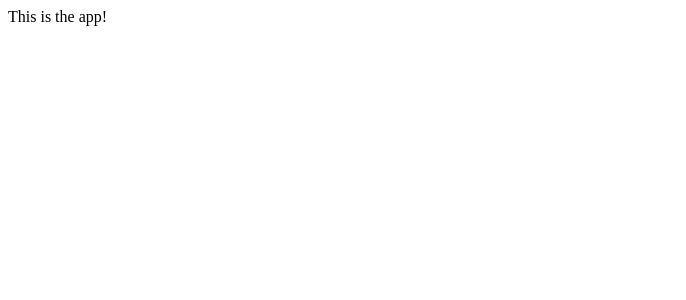
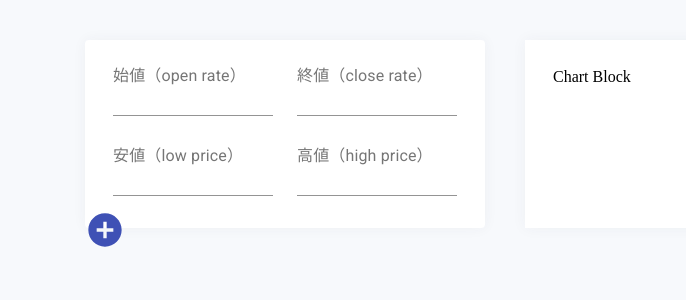
Before and after one commit to MrSung/fire-candle, a React (Create React App) app: page / in a window 1280 px wide. Shown: the top 300 px of the page, without its empty margins (0-686 px from the left). Built offline with nearby package versions, Linux system fonts and the light colour scheme.

Commit message:
some layout adjustment

```diff
--- /dev/null
+++ b/src/app.tsx
@@ -0,0 +1,11 @@
+import React from 'react'
+import { LayoutInputChart } from './components/templates/layout-input-chart'
+import { InputBlocks } from './components/organisms/input-blocks'
+import { ChartBlocks } from './components/organisms/chart-blocks'
+
+export const App = () => (
+  <LayoutInputChart>
+    <InputBlocks />
+    <ChartBlocks />
+  </LayoutInputChart>
+)
--- a/src/components/app.tsx
+++ /dev/null
@@ -1,3 +0,0 @@
-import React from 'react'
-
-export const App = () => <div>This is the app!</div>
--- /dev/null
+++ b/src/components/atoms/add-block-button.tsx
@@ -0,0 +1,26 @@
+import React from 'react'
+import styled from 'styled-components'
+import AddCircle from '@material-ui/icons/AddCircle'
+
+export const AddBlockButton = () => {
+  return (
+    <Wrapper type='button'>
+      <AddCircle color='primary' style={{ fontSize: 40 }} />
+    </Wrapper>
+  )
+}
+
+const Wrapper = styled.button`
+  display: flex;
+  position: absolute;
+  right: 0;
+  bottom: -22px;
+  left: 0;
+  margin: 0 auto;
+  padding: 0;
+  border: none;
+  outline: none;
+  background-color: transparent;
+  cursor: pointer;
+  appearance: none;
+`
--- /dev/null
+++ b/src/components/atoms/input-set.tsx
@@ -0,0 +1,34 @@
+import React from 'react'
+import styled from 'styled-components'
+import { Input, InputLabel } from '@material-ui/core'
+
+interface IInputSetProps {
+  id: string
+  labelText: string
+}
+
+export const InputSet = ({ id, labelText }: IInputSetProps) => {
+  return (
+    <Wrapper>
+      <StyledInputLabel>
+        <LabelText>{labelText}</LabelText>
+        <Input id={id} />
+      </StyledInputLabel>
+    </Wrapper>
+  )
+}
+
+const Wrapper = styled.div`
+  &:nth-of-type(n + 3) {
+    margin-top: 2rem;
+  }
+`
+
+const StyledInputLabel = styled(InputLabel)`
+  width: 160px;
+`
+
+const LabelText = styled.span`
+  display: inline-block;
+  margin-right: 0.5em;
+`
--- /dev/null
+++ b/src/components/molecules/chart-block.tsx
@@ -0,0 +1,8 @@
+import React from 'react'
+import styled from 'styled-components'
+
+export const ChartBlock = () => {
+  return <Wrapper>Chart Block</Wrapper>
+}
+
+const Wrapper = styled.div``
--- /dev/null
+++ b/src/components/molecules/input-block.tsx
@@ -0,0 +1,38 @@
+import React from 'react'
+import styled from 'styled-components'
+import { InputSet } from '../atoms/input-set'
+
+const inputBlockItems = [
+  {
+    id: 'openRate',
+    labelText: '始値（open rate）'
+  },
+  {
+    id: 'closeRate',
+    labelText: '終値（close rate）'
+  },
+  {
+    id: 'lowPrice',
+    labelText: '安値（low price）'
+  },
+  {
+    id: 'highPrice',
+    labelText: '高値（high price）'
+  }
+]
+
+export const InputBlock = () => {
+  return (
+    <Wrapper>
+      {inputBlockItems.map(({ id, labelText }) => (
+        <InputSet key={id} id={id} labelText={labelText} />
+      ))}
+    </Wrapper>
+  )
+}
+
+const Wrapper = styled.div`
+  display: flex;
+  flex-wrap: wrap;
+  justify-content: space-between;
+`
--- /dev/null
+++ b/src/components/organisms/chart-blocks.tsx
@@ -0,0 +1,19 @@
+import React from 'react'
+import styled from 'styled-components'
+import { ChartBlock } from '../molecules/chart-block'
+
+export const ChartBlocks = () => {
+  return (
+    <Wrapper>
+      <ChartBlock />
+    </Wrapper>
+  )
+}
+
+const Wrapper = styled.div`
+  flex-grow: 1;
+  margin-left: 40px;
+  padding: 28px 28px 40px;
+  background-color: #fff;
+  box-shadow: 0 0 14px 0 rgba(53, 64, 82, 0.05);
+`
--- /dev/null
+++ b/src/components/organisms/input-blocks.tsx
@@ -0,0 +1,22 @@
+import React from 'react'
+import styled from 'styled-components'
+import { InputBlock } from '../molecules/input-block'
+import { AddBlockButton } from '../atoms/add-block-button'
+
+export const InputBlocks = () => {
+  return (
+    <Wrapper>
+      <InputBlock />
+      <AddBlockButton />
+    </Wrapper>
+  )
+}
+
+const Wrapper = styled.div`
+  position: relative;
+  width: 400px;
+  padding: 28px 28px 32px;
+  border-radius: 4px;
+  background-color: #fff;
+  box-shadow: 0 0 14px 0 rgba(53, 64, 82, 0.05);
+`
--- /dev/null
+++ b/src/components/templates/layout-input-chart.tsx
@@ -0,0 +1,14 @@
+import React from 'react'
+import styled from 'styled-components'
+
+export const LayoutInputChart: React.FC = ({ children }) => {
+  return <Wrapper>{children}</Wrapper>
+}
+
+const Wrapper = styled.div`
+  display: flex;
+  justify-content: space-between;
+  width: 1110px;
+  margin: 0 auto;
+  padding: 40px 0;
+`
--- a/src/index.css
+++ b/src/index.css
@@ -1 +1,16 @@
-@import-normalize
+@import-normalize;
+
+html {
+  box-sizing: border-box;
+}
+
+body {
+  background-color: rgb(247, 249, 252);
+  margin: 0;
+}
+
+*,
+*::before,
+*::after {
+  box-sizing: inherit;
+}
--- a/src/index.tsx
+++ b/src/index.tsx
@@ -2,7 +2,7 @@ import React from 'react'
 import ReactDOM from 'react-dom'
 import reportWebVitals from './reportWebVitals'
 import './index.css'
-import { App } from './components/app'
+import { App } from './app'
 
 ReactDOM.render(
   <React.StrictMode>
```
